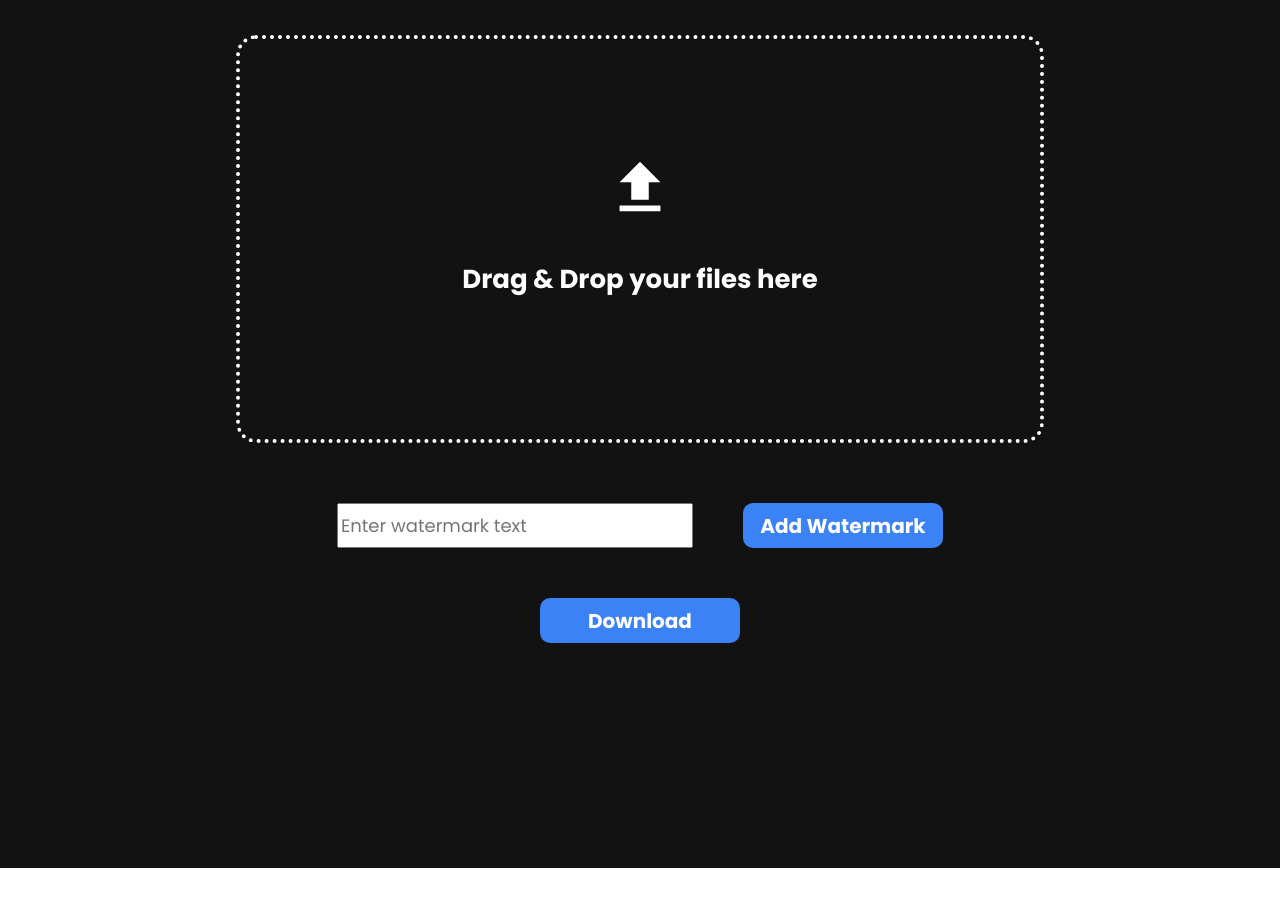
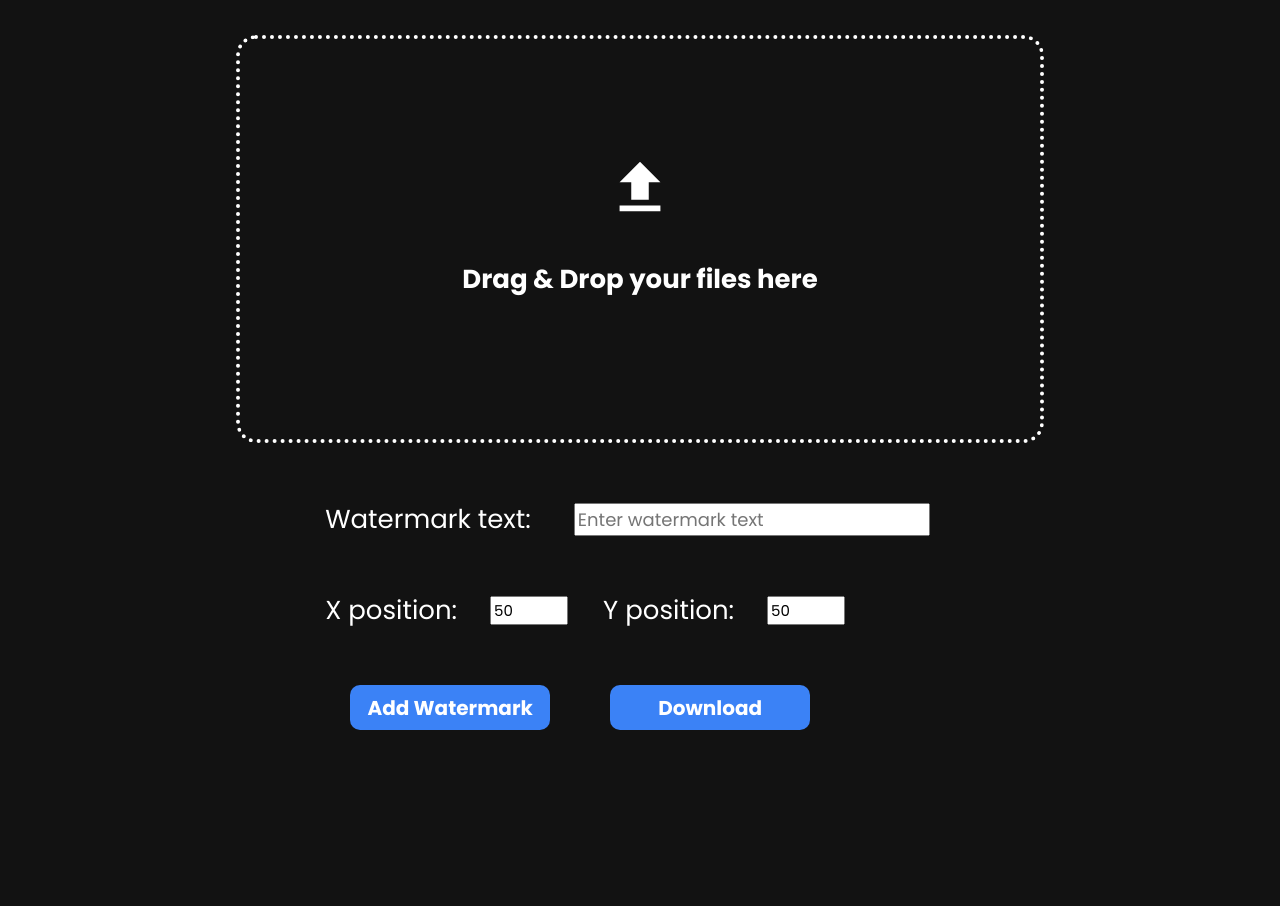
Before and after one commit to thedevarchive/image-watermark-editor, a React (Create React App) app: page / in a window 1280 px wide. Shown: the top 906 px of the page. Before the commit the page ends 868 px from the top, so only its background shows below. Built offline with nearby package versions, Linux system fonts and the light colour scheme.

Commit message:
Added input fields for changing position of watermark

```diff
--- a/src/App.css
+++ b/src/App.css
@@ -67,18 +67,6 @@ input, canvas {
 input[type="text"] {
   flex-grow: 1; /* Expands to fill available space */
   font-size: 18px;
-  min-width: 300px;
+  min-width: 200px;
   gap: 0;
 }
-
-input[type="file"] {
-  font-size: 18px;
-  margin-left: 130px;
-}
-
-input[type="file"]::file-selector-button {
-  font-family: 'Poppins', 'Inter', 'Segoe UI', 'Roboto', 'Oxygen',
-    'Ubuntu', 'Cantarell', 'Fira Sans', 'Droid Sans', 'Helvetica Neue',
-    sans-serif;
-  font-size: 18px;
-}
--- a/src/App.js
+++ b/src/App.js
@@ -6,24 +6,31 @@ import { MdFileUpload } from "react-icons/md";
 function App() {
   const [image, setImage] = useState(null);
   const [filename, setFilename] = useState("");
-  const [watermark, setWatermark] = useState("");
+  const [watermark, setWatermark] = useState({
+    text: "",
+    x: 50, // percentage
+    y: 50  // percentage
+  });
 
   const canvasRef = useRef(null);
-
   const wrapperRef = useRef(null);
 
   const onDragEnter = () => wrapperRef.current.classList.add('dragover');
-
   const onDragLeave = () => wrapperRef.current.classList.remove('dragover');
-
   const onDrop = () => wrapperRef.current.classList.remove('dragover');
 
+  // Handles image file upload from input element
   const handleImageUpload = (event) => {
+    // Get the first file from the input's files array
     const file = event.target.files[0];
     if (file) {
+      // Create FileReader to read the image file
       const reader = new FileReader();
+      // Set the image state with the result
       reader.onload = (e) => setImage(e.target.result);
+      // Read the file as a data URL (base64 string)
       reader.readAsDataURL(file);
+      // Update filename state with the uploaded file's name
       setFilename(file.name);
     }
   };
@@ -39,22 +46,21 @@ function App() {
       ctx.drawImage(img, 0, 0);
 
       // Get text width
-      const textWidth = ctx.measureText(watermark).width + 300;
+      const textWidth = ctx.measureText(watermark.text).width + 300;
       // Approximate text height (adjust as needed)
       const textHeight = 48;
 
-      // Corrected center position
-      const x = (canvas.width - textWidth) / 2;
-      const y = (canvas.height + textHeight) / 2;
+      // Calculate position based on percentages
+      const x = (canvas.width * watermark.x) / 100;
+      const y = (canvas.height * watermark.y) / 100;
 
       const font = new FontFace("CoolFont", "url(/fonts/CoolFont.otf)");
       font.load().then(() => {
         document.fonts.add(font);
         ctx.font = "48px CoolFont";
         ctx.fillStyle = "rgba(255, 255, 255, 0.6)";
-        ctx.fillText(watermark, x, y);
+        ctx.fillText(watermark.text, x, y);
       });
-
     };
   };
 
@@ -87,13 +93,47 @@ function App() {
         </div>
         <input type="file" accept="image/*" onChange={handleImageUpload} />
       </div>
-      <div style={{ display: "flex" }}>
-        <input type="text" value={watermark}
-          onChange={(e) => setWatermark(e.target.value)}
-          placeholder="Enter watermark text" />
-        <button onClick={addWatermark}>Add Watermark</button>
+      <div style={{ display: "flex", flexDirection: "column", gap: "10px" }}>
+        <div style={{ display: "flex", gap: "10px", alignItems: "center" }}>
+          <span style={{ color: 'white', marginRight: '8px', minWidth: '80px' }}>Watermark text:</span>
+          <input
+            type="text"
+            value={watermark.text}
+            onChange={(e) => setWatermark(prev => ({ ...prev, text: e.target.value }))}
+            placeholder="Enter watermark text"
+          />
+        </div>
+        <div style={{ display: "flex", gap: "10px", alignItems: "center" }}>
+          <div style={{ display: "flex", alignItems: "center" }}>
+            <span style={{ color: 'white', marginRight: '8px', minWidth: '80px' }}>X position:</span>
+            <input
+              type="number"
+              value={watermark.x}
+              onChange={(e) => setWatermark(prev => ({ ...prev, x: Math.max(0, Math.min(100, Number(e.target.value))) }))}
+              placeholder="X position (%)"
+              min="0"
+              max="100"
+              style={{ width: '70px' }}
+            />
+          </div>
+          <div style={{ display: "flex", alignItems: "center" }}>
+            <span style={{ color: 'white', marginRight: '8px', minWidth: '80px' }}>Y position:</span>
+            <input
+              type="number"
+              value={watermark.y}
+              onChange={(e) => setWatermark(prev => ({ ...prev, y: Math.max(0, Math.min(100, Number(e.target.value))) }))}
+              placeholder="Y position (%)"
+              min="0"
+              max="100"
+              style={{ width: '70px' }}
+            />
+          </div>
+        </div>
+        <div style={{ display: "flex", gap: "10px", alignItems: "center" }}>
+          <button onClick={addWatermark}>Add Watermark</button>
+          <button onClick={downloadImage}>Download</button>
+        </div>
       </div>
-      <button onClick={downloadImage}>Download</button>
       <canvas ref={canvasRef} />
     </div>
   );
```
